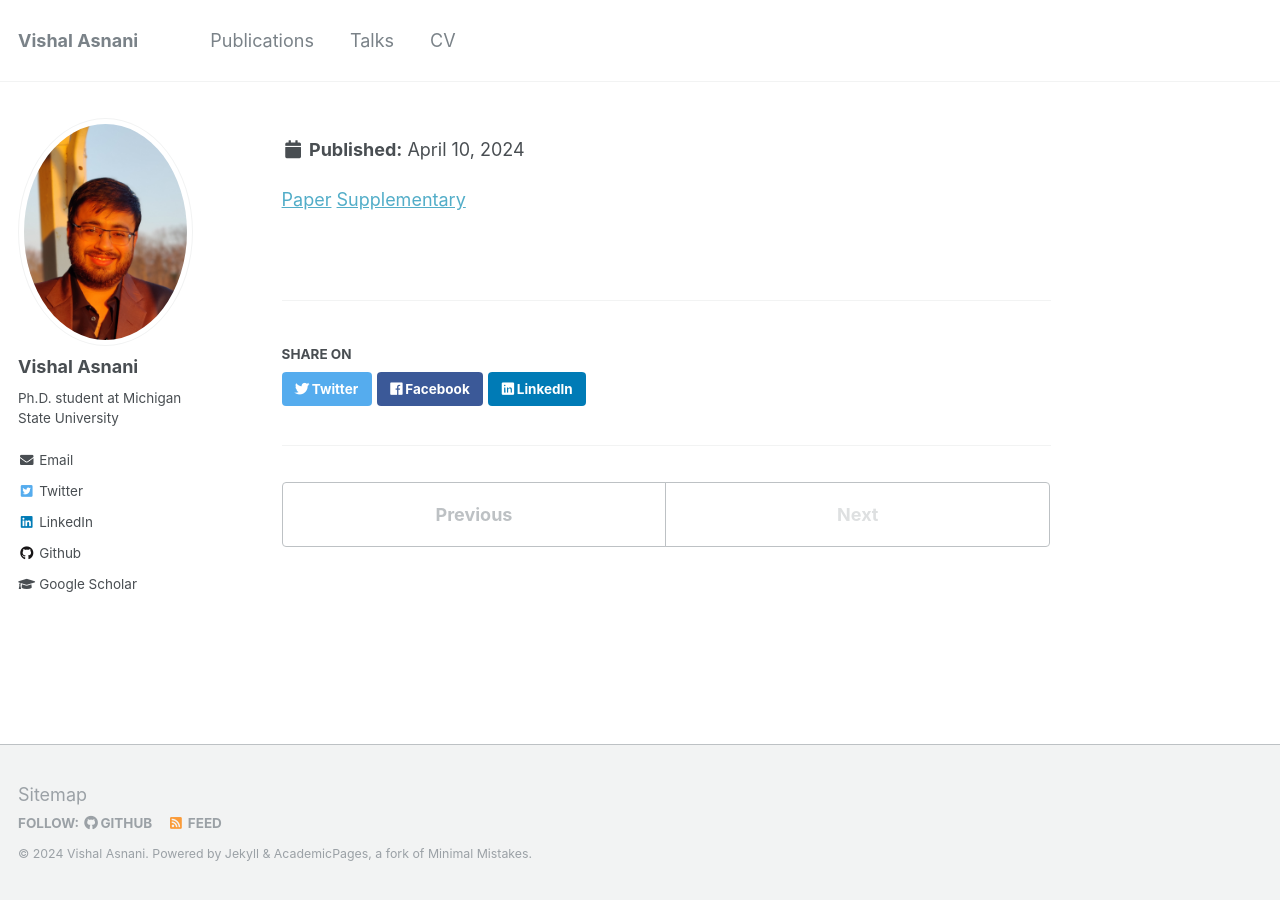
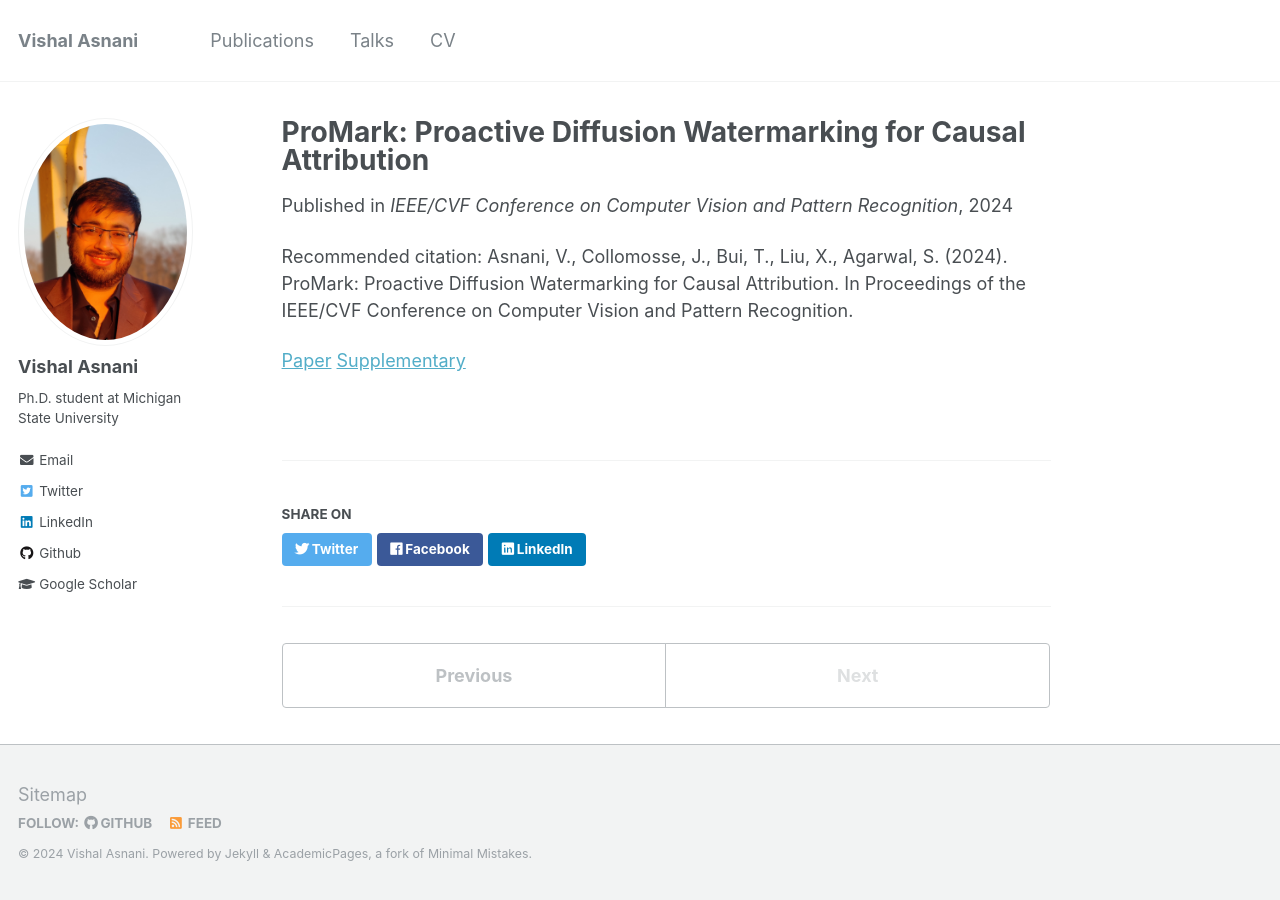
Before and after one commit to vishal3477/vishal3477.github.io, a Jekyll site: the page built from _publications/paper6.md, in a window 1280 px wide. Built offline with Jekyll 4.4.1, drawn with Linux system fonts in a browser that asks for light colours.

Commit message:
Update paper6.md

```diff
--- a/_publications/paper6.md
+++ b/_publications/paper6.md
@@ -4,7 +4,7 @@ collection: publications
 permalink: /publication/paper6
 date: 2024-03-01
 venue: 'IEEE/CVF Conference on Computer Vision and Pattern Recognition'
-citation: Asnani, V., Collomosse, J., Bui, T., Liu, X., Agarwal, S. (2024). ProMark: Proactive Diffusion Watermarking for Causal Attribution. In Proceedings of the IEEE/CVF Conference on Computer Vision and Pattern Recognition.
+citation: 'Asnani, V., Collomosse, J., Bui, T., Liu, X., Agarwal, S. (2024). ProMark: Proactive Diffusion Watermarking for Causal Attribution. In Proceedings of the IEEE/CVF Conference on Computer Vision and Pattern Recognition.'
 ---
 
 [Paper](http://vishal3477.github.io/files/6603.pdf)
```
